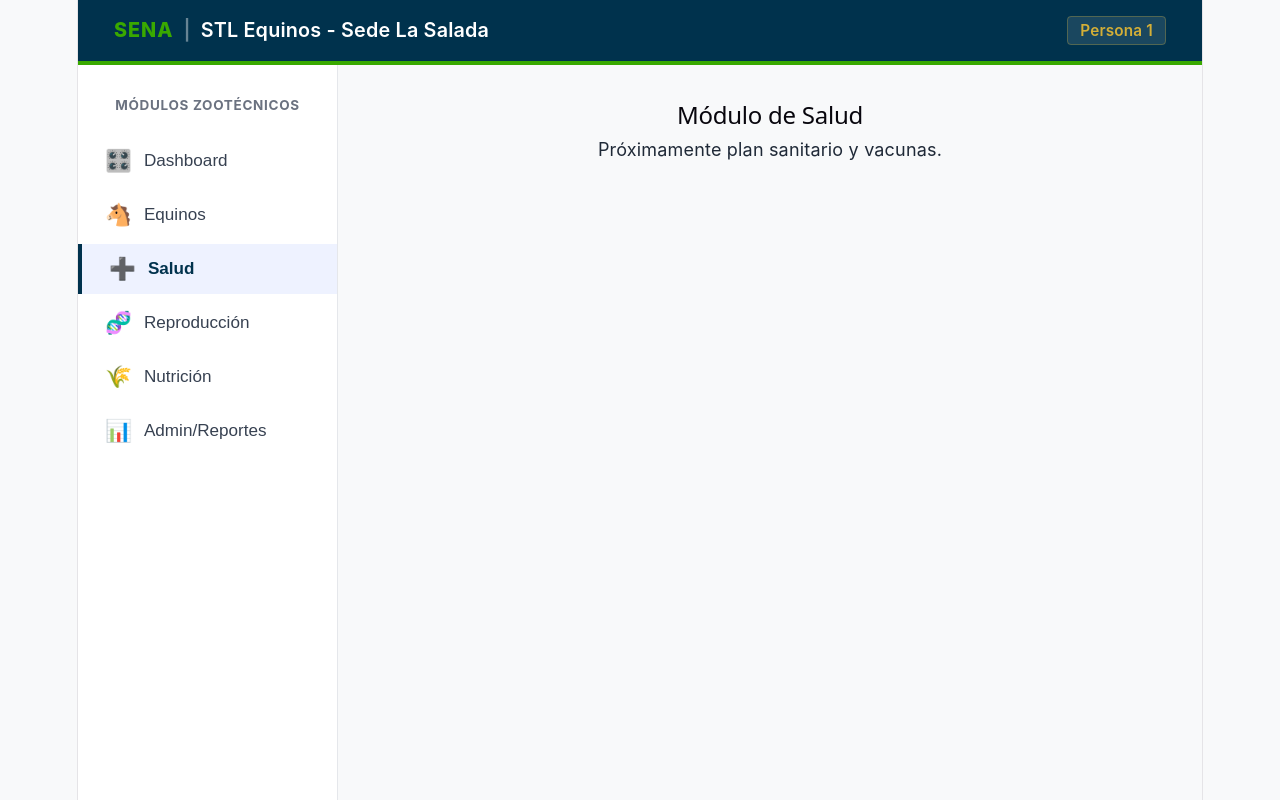
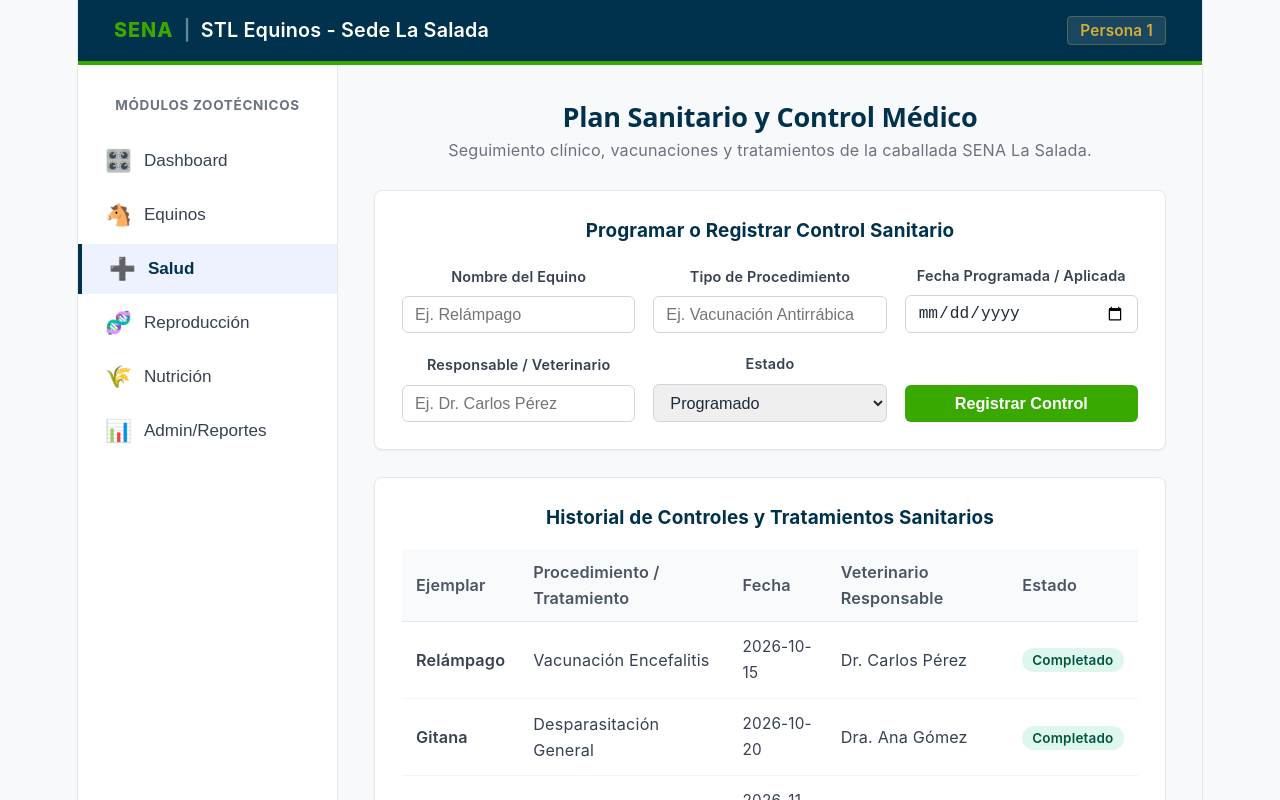
Before and after one commit to samuelospij/frontend-STLequinos, a React (Vite) app: page / in a window 1280 px wide. Both pictures are taken after a click on the button "Ir a Salud". Shown: the top 800 px of the page. Built offline with nearby package versions, Linux system fonts and the light colour scheme.

Commit message:
feat(sanidad): implementa el modulo de salud y plan sanitario

```diff
--- a/src/App.jsx
+++ b/src/App.jsx
@@ -3,6 +3,7 @@ import Navbar from './components/Navbar';
 import Sidebar from './components/Sidebar';
 import Dashboard from './views/Dashboard';
 import Ejemplares from './views/Ejemplares';
+import Sanidad from './views/Sanidad';
 import './App.css';
 
 export default function App() {
@@ -18,12 +19,7 @@ export default function App() {
         <main className="app-content">
           {vistaActual === 'dashboard' && <Dashboard setVistaActual={setVistaActual} />}
           {vistaActual === 'ejemplares' && <Ejemplares />}
-          {vistaActual === 'sanidad' && (
-            <div>
-              <h2>Módulo de Salud</h2>
-              <p>Próximamente plan sanitario y vacunas.</p>
-            </div>
-          )}
+          {vistaActual === 'sanidad' && <Sanidad />}
         </main>
       </div>
     </div>
--- /dev/null
+++ b/src/views/Sanidad.css
@@ -0,0 +1,135 @@
+.sanidad-container {
+  display: flex;
+  flex-direction: column;
+  gap: 1.5rem;
+}
+
+.sanidad-header h2 {
+  color: #00324D;
+  font-size: 1.5rem;
+  font-weight: 700;
+  margin-bottom: 0.25rem;
+}
+
+.sanidad-subtitle {
+  color: #6B7280;
+  font-size: 0.9rem;
+}
+
+/* Tarjetas */
+.form-card, .table-card {
+  background-color: #FFFFFF;
+  border-radius: 8px;
+  border: 1px solid #E5E7EB;
+  padding: 1.5rem;
+  box-shadow: 0 1px 2px rgba(0, 0, 0, 0.05);
+}
+
+.form-card h3, .table-card h3 {
+  color: #00324D;
+  font-size: 1.05rem;
+  font-weight: 700;
+  margin-bottom: 1rem;
+}
+
+.sanidad-form {
+  display: grid;
+  grid-template-columns: repeat(auto-fit, minmax(180px, 1fr));
+  gap: 1rem;
+  align-items: flex-end;
+}
+
+.form-group {
+  display: flex;
+  flex-direction: column;
+  gap: 0.35rem;
+}
+
+.form-group label {
+  font-size: 0.8rem;
+  font-weight: 600;
+  color: #374151;
+}
+
+.form-group input, .form-group select {
+  padding: 8px 12px;
+  border: 1px solid #D1D5DB;
+  border-radius: 6px;
+  font-size: 0.9rem;
+  color: #1F2937;
+  outline: none;
+  transition: border-color 0.2s;
+}
+
+.form-group input:focus, .form-group select:focus {
+  border-color: #39A900;
+}
+
+.form-actions {
+  display: flex;
+  align-items: flex-end;
+}
+
+.btn-guardar {
+  background-color: #39A900;
+  color: #FFFFFF;
+  border: none;
+  padding: 9px 16px;
+  border-radius: 6px;
+  font-weight: 600;
+  font-size: 0.9rem;
+  cursor: pointer;
+  transition: background-color 0.2s;
+  width: 100%;
+}
+
+.btn-guardar:hover {
+  background-color: #2e8800;
+}
+
+/* Tabla */
+.table-responsive {
+  overflow-x: auto;
+}
+
+.sanidad-table {
+  width: 100%;
+  border-collapse: collapse;
+  text-align: left;
+  font-size: 0.9rem;
+}
+
+.sanidad-table th {
+  background-color: #F9FAFB;
+  color: #4B5563;
+  padding: 10px 14px;
+  font-weight: 600;
+  border-bottom: 1px solid #E5E7EB;
+}
+
+.sanidad-table td {
+  padding: 12px 14px;
+  border-bottom: 1px solid #F3F4F6;
+  color: #374151;
+}
+
+.col-equino {
+  font-weight: 600;
+  color: #00324D;
+}
+
+.col-fecha {
+  color: #6B7280;
+  font-size: 0.85rem;
+}
+
+.badge-estado {
+  padding: 4px 10px;
+  border-radius: 12px;
+  font-size: 0.75rem;
+  font-weight: 600;
+}
+
+.badge-estado.completado { background-color: #DEF7EC; color: #03543F; }
+.badge-estado.programado { background-color: #E1EFFE; color: #1E40AF; }
+.badge-estado.pendiente { background-color: #FEF3C7; color: #92400E; }
--- /dev/null
+++ b/src/views/Sanidad.jsx
@@ -0,0 +1,150 @@
+import React, { useState } from 'react';
+import './Sanidad.css';
+
+export default function Sanidad() {
+  const [tratamientos, setTratamientos] = useState([
+    { id: 1, equino: 'Relámpago', tipo: 'Vacunación Encefalitis', fecha: '2026-10-15', veterinario: 'Dr. Carlos Pérez', estado: 'Completado' },
+    { id: 2, equino: 'Gitana', tipo: 'Desparasitación General', fecha: '2026-10-20', veterinario: 'Dra. Ana Gómez', estado: 'Completado' },
+    { id: 3, equino: 'Lucero', type: 'Revisión Dental', fecha: '2026-11-10', veterinario: 'Dr. Carlos Pérez', estado: 'Programado' },
+    { id: 4, equino: 'Canelo', tipo: 'Tratamiento Vitamínico', fecha: '2026-11-12', veterinario: 'Dra. Ana Gómez', estado: 'Pendiente' }
+  ]);
+
+  const [nuevoTratamiento, setNuevoTratamiento] = useState({
+    equino: '',
+    tipo: '',
+    fecha: '',
+    veterinario: '',
+    estado: 'Programado'
+  });
+
+  const handleChange = (e) => {
+    setNuevoTratamiento({ ...nuevoTratamiento, [e.target.name]: e.target.value });
+  };
+
+  const handleSubmit = (e) => {
+    e.preventDefault();
+    if (!nuevoTratamiento.equino || !nuevoTratamiento.tipo || !nuevoTratamiento.fecha) {
+      alert('Por favor completa los campos obligatorios del registro sanitario.');
+      return;
+    }
+
+    setTratamientos([
+      ...tratamientos,
+      { ...nuevoTratamiento, id: Date.now() }
+    ]);
+
+    setNuevoTratamiento({
+      equino: '',
+      tipo: '',
+      fecha: '',
+      veterinario: '',
+      estado: 'Programado'
+    });
+  };
+
+  return (
+    <div className="sanidad-container">
+      <div className="sanidad-header">
+        <div>
+          <h2>Plan Sanitario y Control Médico</h2>
+          <p className="sanidad-subtitle">Seguimiento clínico, vacunaciones y tratamientos de la caballada SENA La Salada.</p>
+        </div>
+      </div>
+
+      {/* Formulario de Registro Sanitario */}
+      <div className="form-card">
+        <h3>Programar o Registrar Control Sanitario</h3>
+        <form onSubmit={handleSubmit} className="sanidad-form">
+          <div className="form-group">
+            <label>Nombre del Equino</label>
+            <input
+              type="text"
+              name="equino"
+              placeholder="Ej. Relámpago"
+              value={nuevoTratamiento.equino}
+              onChange={handleChange}
+            />
+          </div>
+
+          <div className="form-group">
+            <label>Tipo de Procedimiento</label>
+            <input
+              type="text"
+              name="tipo"
+              placeholder="Ej. Vacunación Antirrábica"
+              value={nuevoTratamiento.tipo}
+              onChange={handleChange}
+            />
+          </div>
+
+          <div className="form-group">
+            <label>Fecha Programada / Aplicada</label>
+            <input
+              type="date"
+              name="fecha"
+              value={nuevoTratamiento.fecha}
+              onChange={handleChange}
+            />
+          </div>
+
+          <div className="form-group">
+            <label>Responsable / Veterinario</label>
+            <input
+              type="text"
+              name="veterinario"
+              placeholder="Ej. Dr. Carlos Pérez"
+              value={nuevoTratamiento.veterinario}
+              onChange={handleChange}
+            />
+          </div>
+
+          <div className="form-group">
+            <label>Estado</label>
+            <select name="estado" value={nuevoTratamiento.estado} onChange={handleChange}>
+              <option value="Programado">Programado</option>
+              <option value="Pendiente">Pendiente</option>
+              <option value="Completado">Completado</option>
+            </select>
+          </div>
+
+          <div className="form-actions">
+            <button type="submit" className="btn-guardar">Registrar Control</button>
+          </div>
+        </form>
+      </div>
+
+      {/* Tabla de Historial Sanitario */}
+      <div className="table-card">
+        <h3>Historial de Controles y Tratamientos Sanitarios</h3>
+        <div className="table-responsive">
+          <table className="sanidad-table">
+            <thead>
+              <tr>
+                <th>Ejemplar</th>
+                <th>Procedimiento / Tratamiento</th>
+                <th>Fecha</th>
+                <th>Veterinario Responsable</th>
+                <th>Estado</th>
+              </tr>
+            </thead>
+            <tbody>
+              {tratamientos.map((t) => (
+                <tr key={t.id}>
+                  <td className="col-equino">{t.equino}</td>
+                  <td>{t.tipo}</td>
+                  <td className="col-fecha">{t.fecha}</td>
+                  <td>{t.veterinario}</td>
+                  <td>
+                    <span className={`badge-estado ${t.estado.toLowerCase()}`}>
+                      {t.estado}
+                    </span>
+                  </td>
+                </tr>
+              ))}
+            </tbody>
+          </table>
+        </div>
+      </div>
+    </div>
+  );
+}
```
